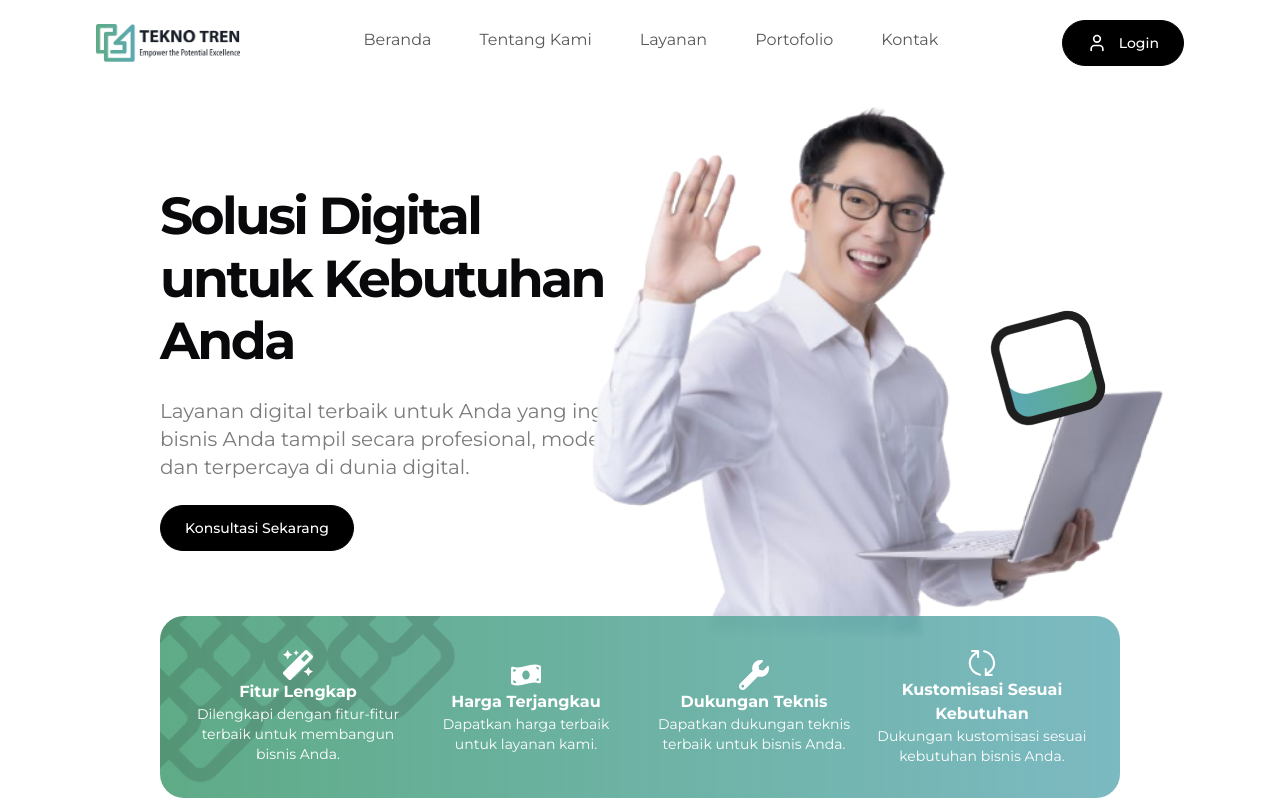
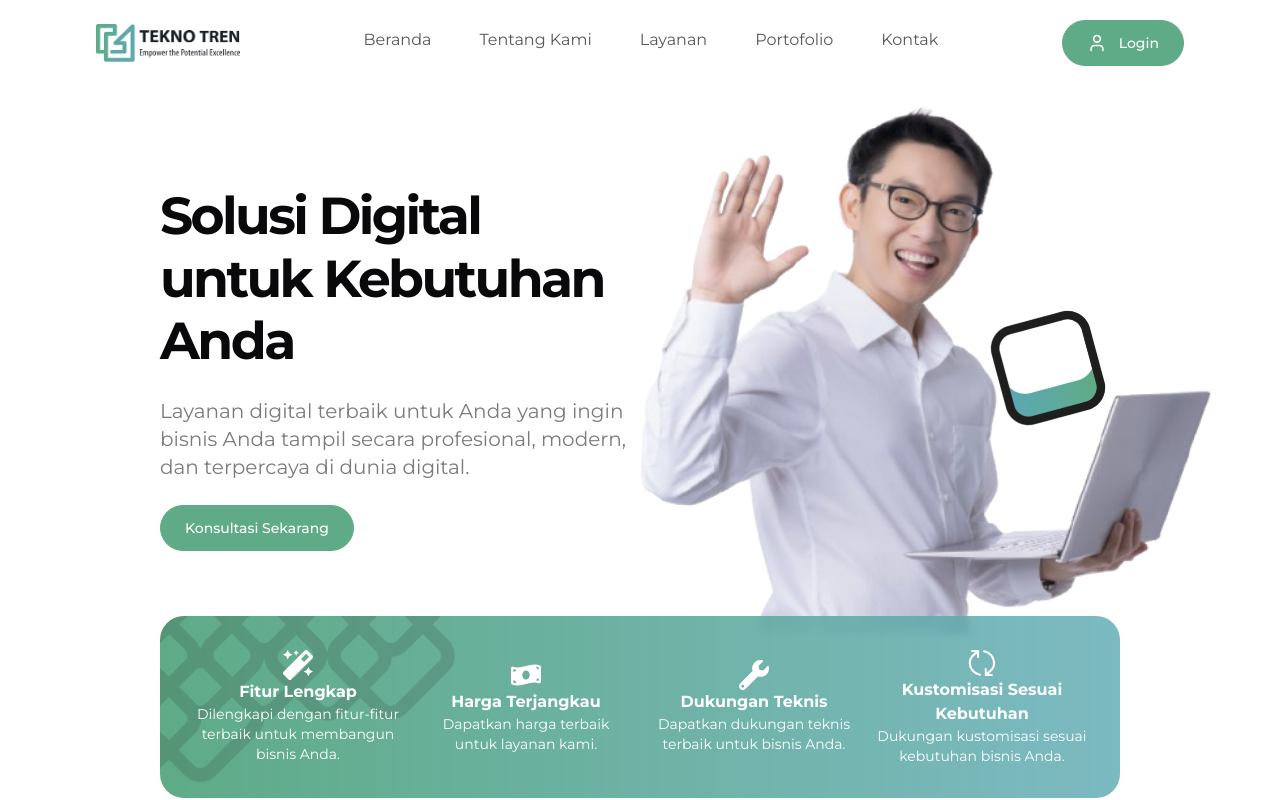
Before and after one commit to Tekno-Tren/tekno-tren.github.io, a Next.js app: page / in a window 1280 px wide. Shown: the top 800 px of the page. Built offline with nearby package versions, Linux system fonts and the light colour scheme.

Commit message:
fix: color change and minor alignment

```diff
--- a/components/Navbar.tsx
+++ b/components/Navbar.tsx
@@ -47,7 +47,7 @@ const Navbar = () => {
               type="button"
               title="Login"
               icon_start={<LuUser size={20} />}
-              variant="btn_dark"
+              variant="btn_green"
             />
           </div>
 
--- a/components/common/Button.tsx
+++ b/components/common/Button.tsx
@@ -23,6 +23,14 @@ const Button = ({
     switch (variant) {
       case "btn_dark":
         return "border-black bg-black text-white px-6 py-3 hover:bg-black/80";
+      case "btn_blue":
+        return "border-blue-500 bg-blue-500 text-white px-6 py-3 hover:bg-blue-600";
+      case "btn_green":
+        return "border-green-500 bg-green-500 text-white px-6 py-3 hover:bg-green-600";
+      case "btn_purple":
+        return "border-purple-500 bg-purple-500 text-white px-6 py-3 hover:bg-purple-600";
+      case "btn_orange":
+        return "border-orange-500 bg-orange-500 text-white px-6 py-3 hover:bg-orange-600";
       case "btn_dark_outline":
         return "border-black bg-white text-black px-6 py-3 hover:bg-gray-100";
       case "btn_blue_outline":
--- a/components/sections/Hero.tsx
+++ b/components/sections/Hero.tsx
@@ -27,7 +27,7 @@ const Hero = () => {
         className="container flex min-h-screen max-w-[64rem] flex-col py-10 lg:min-h-[42rem] lg:py-20"
       >
         <div ref={refInfo} className="z-20 flex flex-1 flex-col md:flex-row">
-          <div className="flex w-full md:w-1/2 flex-col justify-center min-h-[60vh] lg:min-h-[36rem]">
+          <div className="flex w-full md:w-1/2 flex-col justify-center min-h-[60vh] md:min-h-[32rem] lg:min-h-[36rem]">
             <h1 className="bold-32 text-center md:text-left md:bold-40 lg:bold-52 tracking-tighter">
               Solusi Digital untuk Kebutuhan Anda
             </h1>
@@ -40,12 +40,12 @@ const Hero = () => {
               <Button
                 type="button"
                 title="Konsultasi Sekarang"
-                variant="btn_dark"
+                variant="btn_green"
               />
             </div>
           </div>
           <div className="flex w-full md:w-1/2 flex-col items-center justify-center">
-            <div className="relative md:absolute z-0 max-w-[400px] md:max-w-[600px] -top-24 md:top-auto">
+            <div className="relative md:absolute z-0 max-w-[400px] md:max-w-[600px] -top-12 sm:-top-20 md:top-auto md:translate-x-4 lg:translate-x-12">
               <Image
                 src="/hero-img.png"
                 alt="Hero Image"
```
